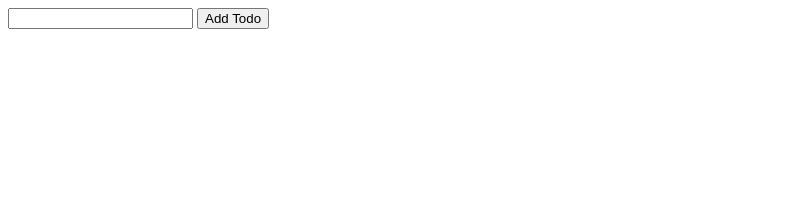
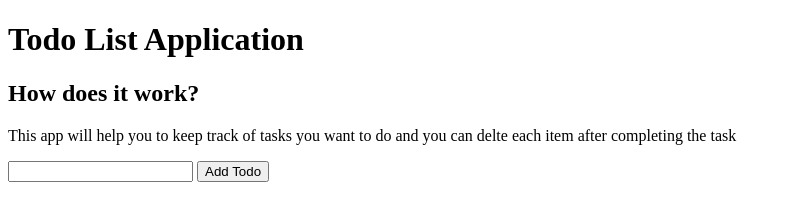
Before and after one commit to GaniyuSodiq/mytodoapp, a plain HTML site: page index.html in a window 1280 px wide. Shown: the whole page, without its empty margins (0-790 px from the left). Drawn offline with Linux system fonts and the light colour scheme.

Commit message:
describe the purpose of the app/website

```diff
--- a/index.html
+++ b/index.html
@@ -8,7 +8,21 @@
     <title>Todo App</title>
 </head>
 <body>
-    <input type="text" id="new-todo-input">
-    <button id="add-todo-btn">Add Todo</button>
+    <header>
+        <h1>Todo List Application</h1>
+        <h2>How does it work?</h2>
+        <p>This app will help you to keep track of tasks
+         you want to do and you can delte each item after completing the task
+        </p>
+    </header>
+
+    <div id="input-todo-section">
+        <input type="text" id="new-todo-input" />
+        <button id="add-todo-btn">Add Todo</button>
+    </div>
+
+    <div id="todos">
+        <!-- GENERATE DYNAMICALLY -->
+    </div>
 </body>
 </html>
```
